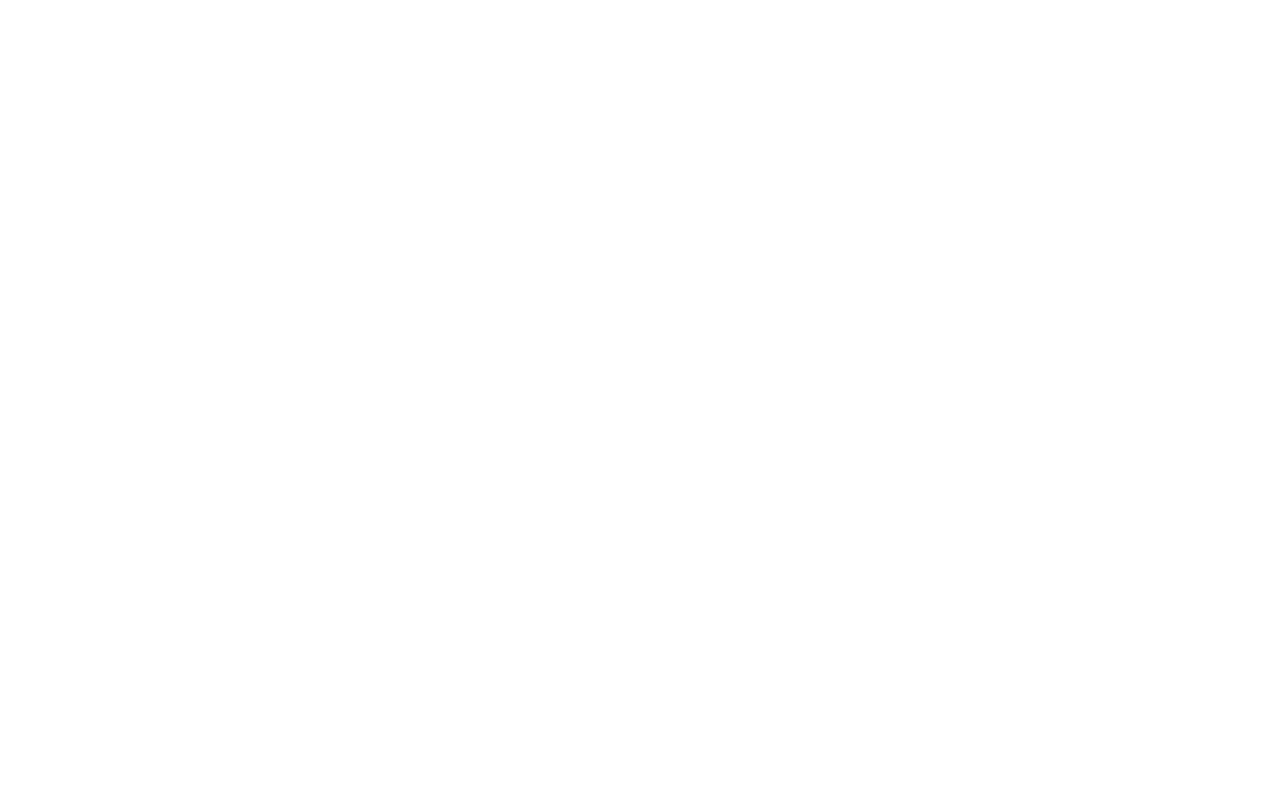
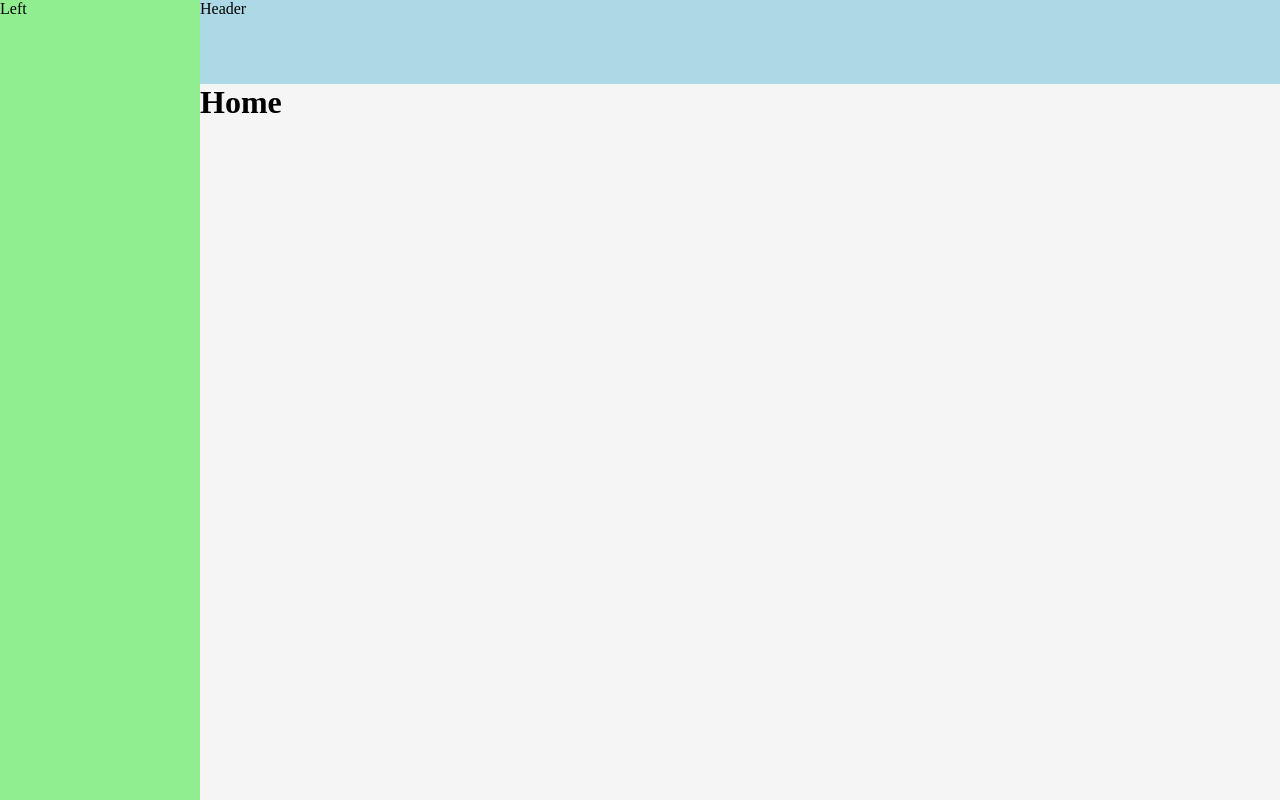
Before and after one commit to xihuanxiaorang/simple-admin, a Vue app: page /home in a window 1280 px wide. Before the commit this address had no page. Built offline with nearby package versions, Linux system fonts and the light colour scheme.

Commit message:
feat: 新增默认布局页面、登录页面和404页面的静态路由配置

```diff
--- /dev/null
+++ b/src/layout/default/index.vue
@@ -0,0 +1,37 @@
+<script setup lang="ts">
+import { RouterView } from 'vue-router'
+</script>
+
+<template>
+  <div class="container">
+    <div class="header">
+      Header
+    </div>
+    <div class="left">
+      Left
+    </div>
+    <div class="main">
+      <RouterView />
+    </div>
+  </div>
+</template>
+
+<style lang="scss" scoped>
+.container {
+  display: grid;
+  grid-template-rows: 84px 1fr;
+  grid-template-columns: 200px 1fr;
+  width: 100vw;
+  height: 100vh;
+  background-color: #f5f5f5;
+
+  .left {
+    grid-row: 1 / span 2;
+    background-color: lightgreen;
+  }
+
+  .header {
+    background-color: lightblue;
+  }
+}
+</style>
--- a/src/main.ts
+++ b/src/main.ts
@@ -1,13 +1,11 @@
 import { createPinia } from 'pinia'
-
 import { createApp } from 'vue'
 import App from './App.vue'
-
-import router from './router'
+import setupPlugins from './plugins'
+import './styles/index.scss'
 
 const app = createApp(App)
-
+setupPlugins(app)
 app.use(createPinia())
-app.use(router)
 
 app.mount('#app')
--- /dev/null
+++ b/src/plugins/index.ts
@@ -0,0 +1,6 @@
+import type { App } from 'vue'
+import { setup as setupRouter } from '@/router/index'
+
+export default function setupPlugins(app: App<Element>) {
+  setupRouter(app)
+}
--- a/src/router/index.ts
+++ b/src/router/index.ts
@@ -1,14 +1,52 @@
-import { createRouter, createWebHistory } from 'vue-router'
+import type { App } from 'vue'
+import { createRouter, createWebHistory, type RouteRecordRaw } from 'vue-router'
 
+/**
+ * 静态路由
+ */
+const constantRoutes: RouteRecordRaw[] = [
+  {
+    path: '/',
+    component: () => import('@/layout/default/index.vue'),
+    redirect: '/home',
+    children: [
+      {
+        path: 'home',
+        name: 'Home',
+        component: () => import('@/views/home/index.vue'),
+      },
+    ],
+  },
+  {
+    path: '/login',
+    name: 'Login',
+    component: () => import('@/views/login/index.vue'),
+  },
+  {
+    path: '/:pathMatch(.*)*',
+    name: '404',
+    component: () => import('@/views/error/404/index.vue'),
+  },
+]
+
+/**
+ * 创建路由实例
+ */
 const router = createRouter({
+  // 路由模式
   history: createWebHistory(import.meta.env.BASE_URL),
-  routes: [
-    {
-      path: '/',
-      name: 'Home',
-      component: () => import('@/views/home/index.vue'),
-    },
-  ],
+  // 路由配置
+  routes: constantRoutes,
+  // 刷新时，滚动条位置还原
+  scrollBehavior: () => ({ left: 0, top: 0 }),
 })
 
+/**
+ * 用于将路由实例注册到Vue实例上
+ * @param app Vue实例
+ */
+export function setup(app: App<Element>) {
+  app.use(router)
+}
+
 export default router
--- /dev/null
+++ b/src/styles/index.scss
@@ -0,0 +1,4 @@
+* {
+  padding: 0;
+  margin: 0;
+}
--- /dev/null
+++ b/src/views/error/404/index.vue
@@ -0,0 +1,3 @@
+<template>
+  <h1>404</h1>
+</template>
--- /dev/null
+++ b/src/views/login/index.vue
@@ -0,0 +1,3 @@
+<template>
+  <h1>Login</h1>
+</template>
--- a/vite.config.ts
+++ b/vite.config.ts
@@ -17,4 +17,11 @@ export default defineConfig({
       '@': fileURLToPath(new URL('./src', import.meta.url)),
     },
   },
+  css: {
+    preprocessorOptions: {
+      scss: {
+        api: 'modern-compiler',
+      },
+    },
+  },
 })
```
